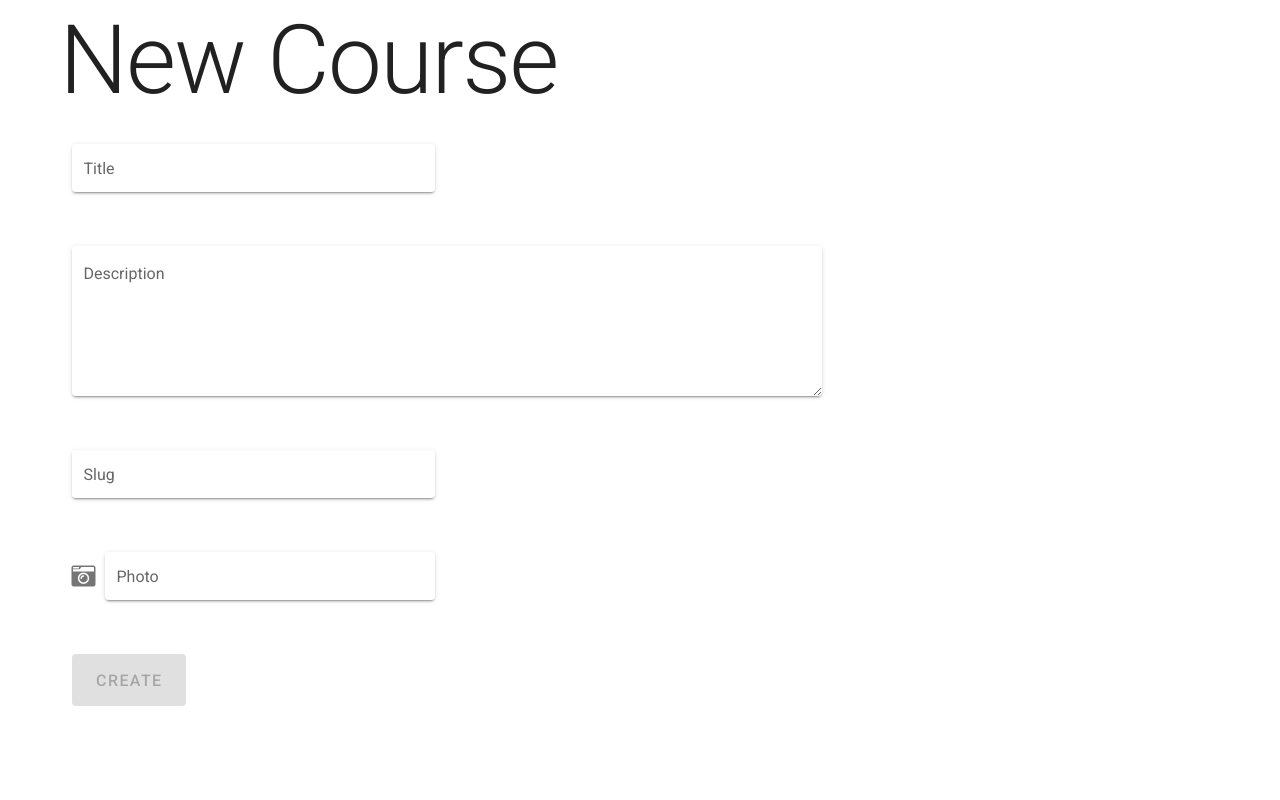
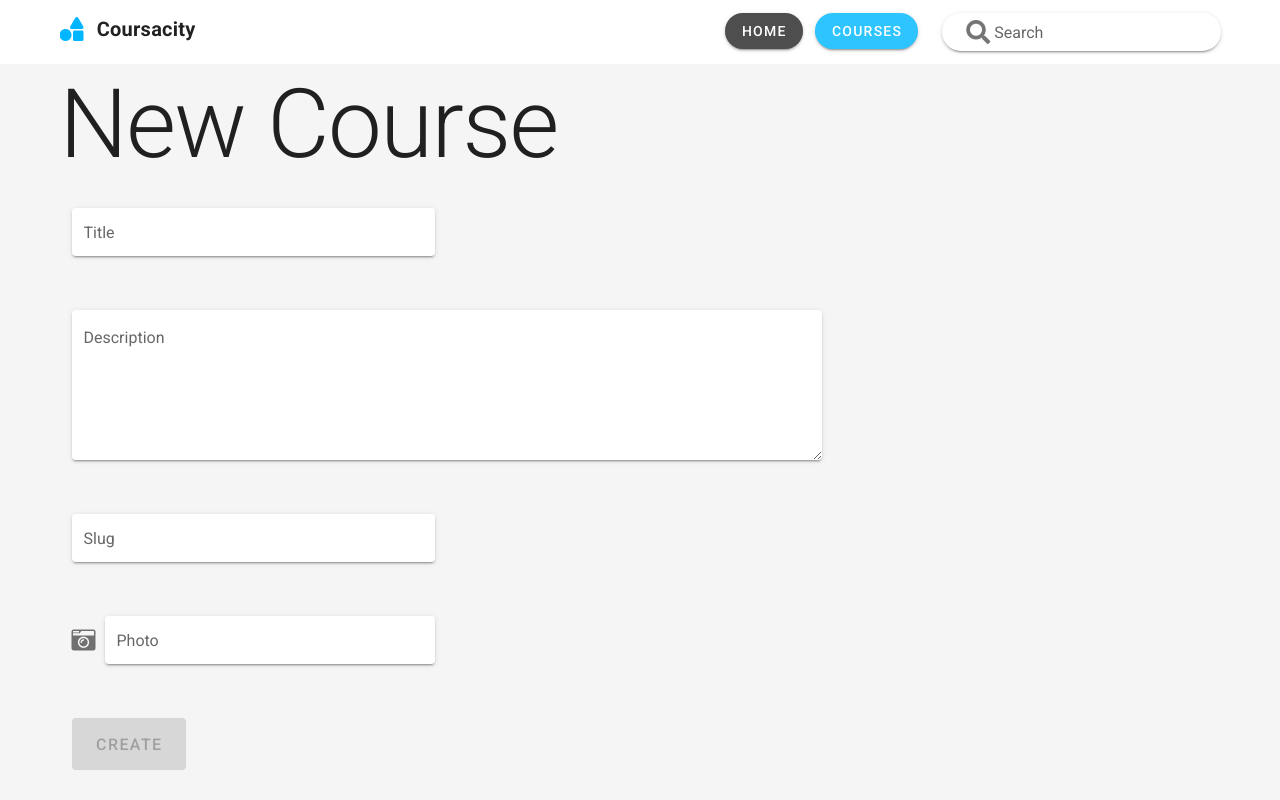
Before and after one commit to mahmoudsultan/Coursacity-Frontend, a Vue app: page /courses/new in a window 1280 px wide. Built offline with nearby package versions, Linux system fonts and the light colour scheme.

Commit message:
Add AppBar.

```diff
--- a/src/App.vue
+++ b/src/App.vue
@@ -1,5 +1,6 @@
 <template>
-  <v-app>
+  <v-app app color="grey darken-1">
+    <AppBar/>
     <v-main>
       <router-view></router-view>
     </v-main>
@@ -7,11 +8,21 @@
 </template>
 
 <script>
+import AppBar from '@/components/AppBar.vue';
+
 export default {
   name: 'CoursicityWebApp',
-
+  components: {
+    AppBar,
+  },
   data: () => ({
     //
   }),
 };
 </script>
+
+<style>
+  .v-application {
+    background-color: #F5F5F5 !important;
+  }
+</style>
--- /dev/null
+++ b/src/components/AppBar.vue
@@ -0,0 +1,51 @@
+<template>
+  <v-app-bar
+    app
+    fixed
+    color="white"
+    flat
+  >
+    <v-container>
+      <v-row>
+        <v-col>
+          <v-toolbar-title>
+            <span :class="textSize">
+              <v-icon class="primary--text mt-n1" left>fa-shapes</v-icon>
+              Coursacity
+            </span>
+          </v-toolbar-title>
+        </v-col>
+        <v-spacer></v-spacer>
+        <v-col class="hidden-xs-only" justify="end" align="end">
+          <v-btn dark class="mr-3" link :to="{ name: 'Home'}" rounded>Home</v-btn>
+          <v-btn color="primary" link :to="{ name: 'Courses'}" rounded>Courses</v-btn>
+        </v-col>
+        <v-col class="d-sm-none d-none d-md-flex">
+          <SearchBar />
+        </v-col>
+      </v-row>
+    </v-container>
+  </v-app-bar>
+</template>
+
+<script>
+import SearchBar from '@/components/SearchBar.vue';
+
+export default {
+  components: {
+    SearchBar,
+  },
+  computed: {
+    textSize() {
+      switch (this.$vuetify.breakpoint.name) {
+        case 'xs': return 'text-body1 font-weight-bold'
+        default: return 'text-h6 font-weight-bold'
+      }
+    },
+  }
+}
+</script>
+
+<style>
+
+</style>
--- /dev/null
+++ b/src/components/SearchBar.vue
@@ -0,0 +1,29 @@
+<template>
+  <v-text-field
+    class="pa-0 ma-0"
+    single-line
+    hide-details
+    dense
+    rounded
+    name="search"
+    label="Search"
+    solo
+    v-model="searchInput"
+    color="accent"
+    prepend-inner-icon="fa-search"
+  ></v-text-field>
+</template>
+
+<script>
+export default {
+  data() {
+    return {
+      searchInput: ''
+    }
+  }
+}
+</script>
+
+<style>
+
+</style>
--- a/src/components/cards/VerticalCourseCard.vue
+++ b/src/components/cards/VerticalCourseCard.vue
@@ -2,7 +2,7 @@
   <div>
     <v-card elevation="2" >
       <v-img
-        :src="course.image || defaultImage"
+        :src="coursePhoto"
         aspect-ratio="1.7"
         :lazy-src="lazyImageLoadingSource"
       />
@@ -31,6 +31,13 @@ export default {
   computed: {
     defaultImage() {
       return process.env.VUE_APP_DEFAULT_COURSE_PHOTO;
+    },
+    coursePhoto() {
+      if (this.course.photo) {
+        return `${process.env.VUE_APP_API_BASE_URL}/${this.course.photo}`;
+      }
+
+      return this.defaultImage();
     }
   },
   data () {
--- a/src/components/courses/CourseDetails.vue
+++ b/src/components/courses/CourseDetails.vue
@@ -10,7 +10,7 @@
       >
         <v-card elevation="5">
           <v-img
-            :src="courseDetails.image || defaultCourseImage"
+            :src="coursePhoto"
             aspect-ratio="1.7"
             max-height="40vh"
             class="white--text justify-center align-end"
@@ -20,7 +20,7 @@
                 <!-- TODO: Careful of XSS -->
                 <p class="text-center text-sm-h2 text-xs-h3">
                   {{ courseDetails.title }}
-                  <v-btn right color="error" @click="deleteCourse" :loading="deleteLoading">
+                  <v-btn rounded right color="error" @click="deleteCourse" :loading="deleteLoading">
                     <v-icon left small>fa-trash-alt</v-icon>
                     Delete
                   </v-btn>
@@ -60,8 +60,15 @@ export default {
     }
   },
   computed: {
-    defaultCourseImage() {
+    defaultImage() {
       return process.env.VUE_APP_DEFAULT_COURSE_PHOTO;
+    },
+    coursePhoto() {
+      if (this.courseDetails.photo) {
+        return `${process.env.VUE_APP_API_BASE_URL}/${this.courseDetails.photo}`;
+      }
+
+      return this.defaultImage();
     }
   },
   methods: {
--- a/src/components/courses/CourseForm.vue
+++ b/src/components/courses/CourseForm.vue
@@ -8,7 +8,7 @@
             :rules="titleRules"
             name="title"
             label="Title"
-            v-model="newCourse.name"
+            v-model="newCourse.title"
           ></v-text-field>
         </v-col>
       </v-row>
@@ -73,14 +73,14 @@ export default {
     return {
       isDataValid: false,
       newCourse: {
-        name: '',
+        title: '',
         description: '',
         slug: '',
         photo: null
       },
       titleRules: [
         v => !!v || 'Title is required',
-        v => v.length <= 100 || 'Name must be less than 100 characters',
+        v => v.length <= 100 || 'Title must be less than 100 characters',
       ],
       descriptionRules: [
         v => !!v || 'Description is required',
--- a/src/plugins/vuetify.js
+++ b/src/plugins/vuetify.js
@@ -12,6 +12,9 @@ export default new Vuetify({
         secondary: colors.cyan.lighten2, // #4DD0E1
         accent: colors.cyan.accent2, // #18FFFF
       },
+      options: {
+        customProperties: true,
+      },
     },
   },
 });
--- a/src/views/Courses.vue
+++ b/src/views/Courses.vue
@@ -4,7 +4,7 @@
       <v-col cols="12" md="6" lg="8">
         <h1 :class="textSize">
           Courses
-          <v-btn right color="success" :to="{ name: 'NewCourse' }">
+          <v-btn rounded right color="success" :to="{ name: 'NewCourse' }">
             <v-icon left small>fa-plus</v-icon>
             New Course
           </v-btn>
--- a/src/views/NewCourse.vue
+++ b/src/views/NewCourse.vue
@@ -29,19 +29,35 @@ export default {
     };
   },
   methods: {
-    submit(newCourse) { // eslint-disable-line
+    async submit(newCourse) { // eslint-disable-line
       // TODO
       this.loading = {
         isLoading: true,
         message: 'Creating New Course',
       };
 
-      const self = this;
-      setTimeout(() => {
-        self.loading = {
-          isLoading: false,
-        }
-      }, 1000);
+      const courseFormData = new FormData();
+      courseFormData.append('title', newCourse.title);
+      courseFormData.append('description', newCourse.description);
+      courseFormData.append('slug', newCourse.slug);
+      courseFormData.append('photo', newCourse.photo);
+
+      try {
+        const responseData = (await this.$axios({
+          method: 'post',
+          url: '/courses',
+          data: courseFormData,
+          headers: {'Content-Type': 'multipart/form-data' }
+        })).data;
+
+        const createdCourse = responseData.course;
+        this.$router.push({ name: 'CourseDetails', params: { id: createdCourse.id } });
+
+      } catch (e) {
+        // TODO: Better Error Handling Here.
+        console.error(e); // eslint-disable-line
+      }
+
     }
   }
 }
```
Also changed, not shown: src/assets/logo_size.png (added).
